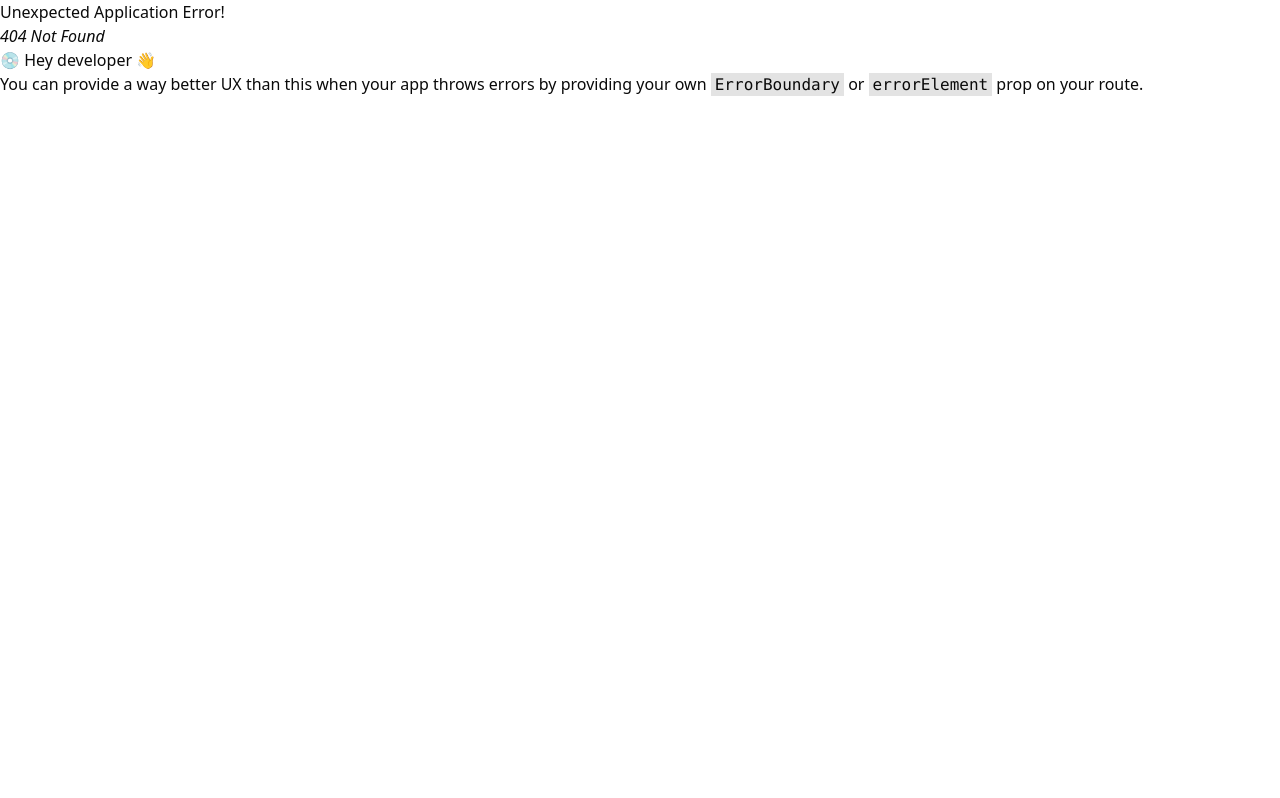
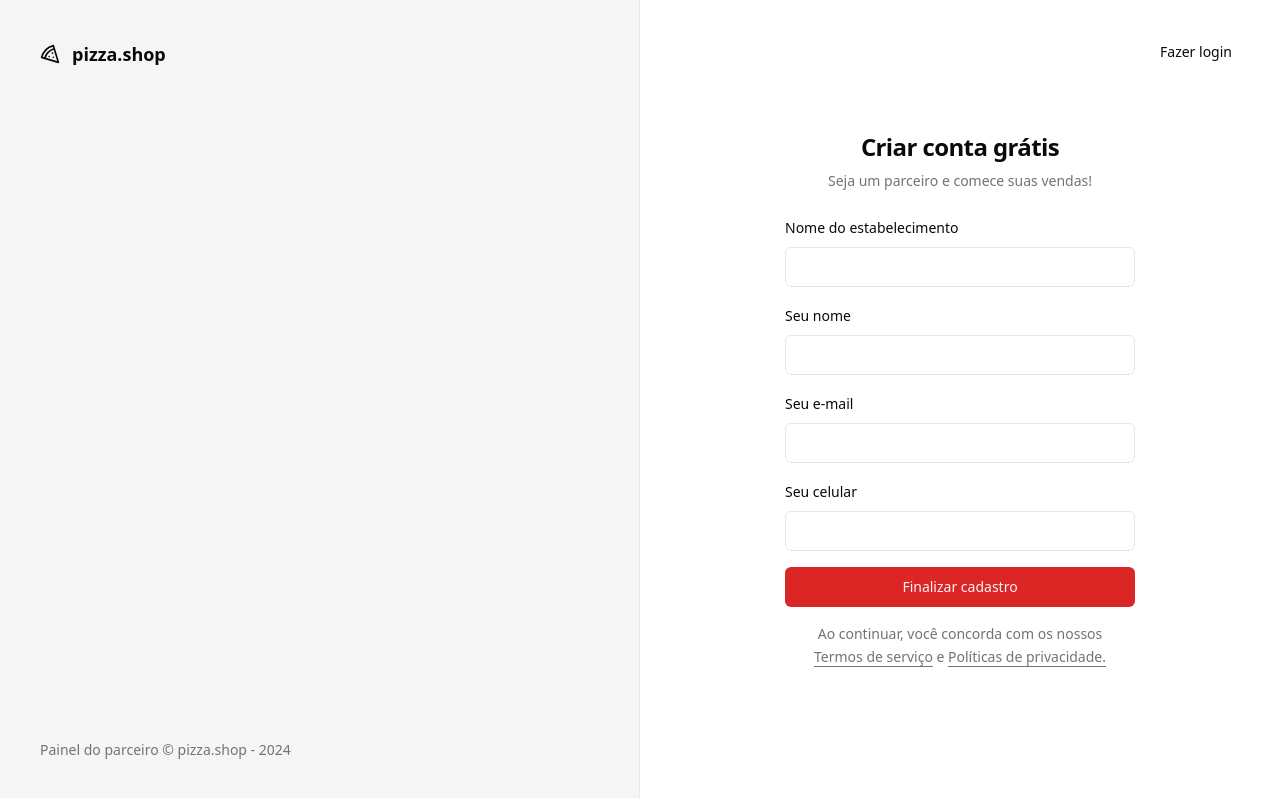
Before and after one commit to AugustoMarcelo/pizza.shop-web, a React (Vite) app: page /sign-up in a window 1280 px wide. Before the commit this address had no page. Built offline with nearby package versions, Linux system fonts and the light colour scheme.

Commit message:
Implementing sign-up route and page

```diff
--- a/src/pages/_layouts/auth.tsx
+++ b/src/pages/_layouts/auth.tsx
@@ -15,7 +15,7 @@
         </footer>
       </div>
 
-      <div className="flex flex-col items-center justify-center">
+      <div className="relative flex flex-col items-center justify-center">
         <Outlet />
       </div>
     </div>
--- a/src/pages/auth/sign-in.tsx
+++ b/src/pages/auth/sign-in.tsx
@@ -1,5 +1,6 @@
 import { Helmet } from 'react-helmet-async'
 import { useForm } from 'react-hook-form'
+import { Link } from 'react-router-dom'
 import { toast } from 'sonner'
 import { z } from 'zod'
 
@@ -39,6 +40,10 @@
     <>
       <Helmet title="Login" />
       <div className="p-8">
+        <Button asChild variant="ghost" className="absolute right-8 top-8">
+          <Link to="/sign-up">Novo estabelecimento</Link>
+        </Button>
+
         <div className="flex w-[350px] flex-col justify-center gap-6">
           <div className="flex flex-col gap-2 text-center">
             <h1 className="text-2xl font-semibold tracking-tight">
--- /dev/null
+++ b/src/pages/auth/sign-up.tsx
@@ -0,0 +1,122 @@
+import { Helmet } from 'react-helmet-async'
+import { useForm } from 'react-hook-form'
+import { Link, useNavigate } from 'react-router-dom'
+import { toast } from 'sonner'
+import { z } from 'zod'
+
+import { Button } from '@/components/ui/button'
+import { Input } from '@/components/ui/input'
+import { Label } from '@/components/ui/label'
+
+const signUpForm = z.object({
+  restaurantName: z.string(),
+  managerName: z.string(),
+  phone: z.string(),
+  email: z.string().email(),
+})
+
+type SignUpForm = z.infer<typeof signUpForm>
+
+export function SignUp() {
+  const navigate = useNavigate()
+  const {
+    register,
+    handleSubmit,
+    formState: { isSubmitting },
+  } = useForm<SignUpForm>()
+
+  async function handleSignUp(data: SignUpForm) {
+    try {
+      console.log(data)
+      await new Promise((resolve) => setTimeout(resolve, 2000))
+
+      toast.success('Restaurante cadastrado com sucesso!', {
+        action: {
+          label: 'Login',
+          onClick: () => navigate('/sign-in'),
+        },
+      })
+    } catch {
+      toast.error('Erro ao cadastrar restaurante')
+    }
+  }
+
+  return (
+    <>
+      <Helmet title="Cadastro" />
+      <div className="p-8">
+        <Button asChild variant="ghost" className="absolute right-8 top-8">
+          <Link to="/sign-in">Fazer login</Link>
+        </Button>
+
+        <div className="flex w-[350px] flex-col justify-center gap-6">
+          <div className="flex flex-col gap-2 text-center">
+            <h1 className="text-2xl font-semibold tracking-tight">
+              Criar conta grátis
+            </h1>
+            <p className="text-sm text-muted-foreground">
+              Seja um parceiro e comece suas vendas!
+            </p>
+          </div>
+
+          <form className="space-y-4" onSubmit={handleSubmit(handleSignUp)}>
+            <div className="space-y-2">
+              <Label htmlFor="restaurantName">Nome do estabelecimento</Label>
+              <Input
+                id="restaurantName"
+                type="text"
+                autoComplete="organization"
+                {...register('restaurantName')}
+              />
+            </div>
+
+            <div className="space-y-2">
+              <Label htmlFor="managerName">Seu nome</Label>
+              <Input
+                id="managerName"
+                type="text"
+                autoComplete="given-name"
+                {...register('managerName')}
+              />
+            </div>
+
+            <div className="space-y-2">
+              <Label htmlFor="email">Seu e-mail</Label>
+              <Input
+                id="email"
+                type="email"
+                autoComplete="email"
+                {...register('email')}
+              />
+            </div>
+
+            <div className="space-y-2">
+              <Label htmlFor="phone">Seu celular</Label>
+              <Input
+                id="phone"
+                type="tel"
+                autoComplete="tel"
+                {...register('phone')}
+              />
+            </div>
+
+            <Button className="w-full" type="submit" disabled={isSubmitting}>
+              Finalizar cadastro
+            </Button>
+
+            <p className="px-6 text-center text-sm leading-relaxed text-muted-foreground">
+              Ao continuar, você concorda com os nossos{' '}
+              <a href="" className="underline underline-offset-4">
+                Termos de serviço
+              </a>{' '}
+              e{' '}
+              <a href="" className="underline underline-offset-4">
+                Políticas de privacidade.
+              </a>
+            </p>
+          </form>
+        </div>
+      </div>
+    </>
+  )
+}
--- a/src/routes.tsx
+++ b/src/routes.tsx
@@ -4,6 +4,7 @@
 import { AuthLayout } from '@/pages/_layouts/auth'
 import { Dashboard } from '@/pages/app/dashboard'
 import { SignIn } from '@/pages/auth/sign-in'
+import { SignUp } from '@/pages/auth/sign-up'
 
 export const router = createBrowserRouter([
   {
@@ -14,6 +15,9 @@
   {
     path: '/',
     element: <AuthLayout />,
-    children: [{ path: '/sign-in', element: <SignIn /> }],
+    children: [
+      { path: '/sign-in', element: <SignIn /> },
+      { path: '/sign-up', element: <SignUp /> },
+    ],
   },
 ])
```
